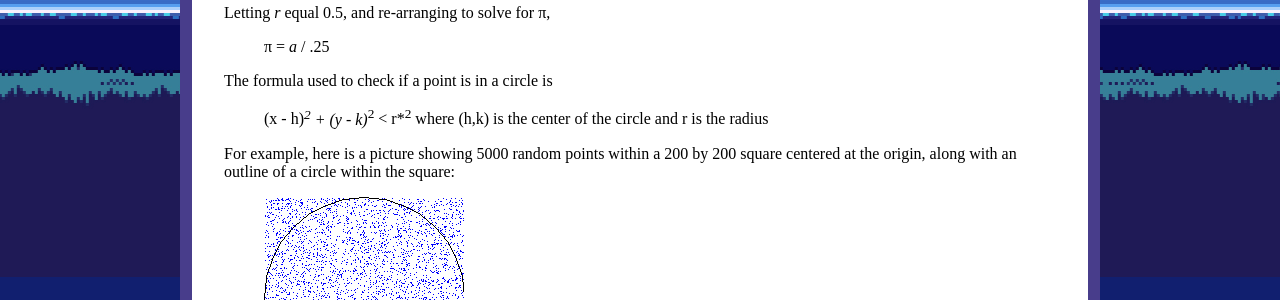
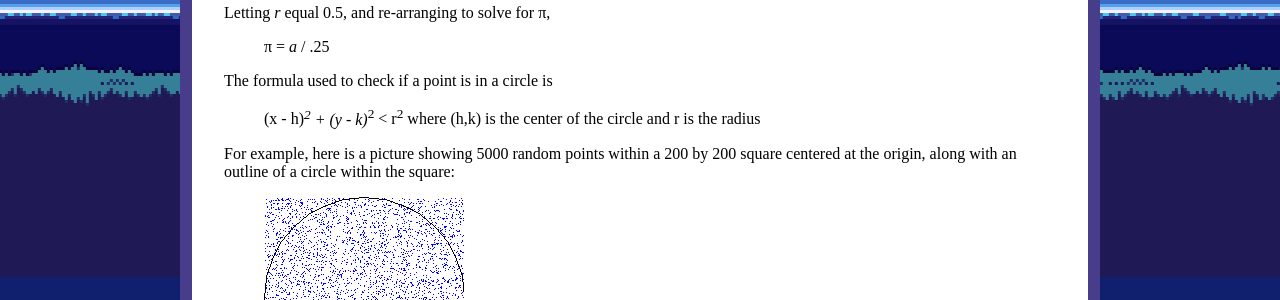
Before and after one commit to ycpcs/cs201-fall2026, a Jekyll site: the page built from labs/lab18.md, in a window 1280 px wide. Shown: the part 623-923 px from the top of the page. Built offline with Jekyll 4.4.1, drawn with Linux system fonts in a browser that asks for light colours.

Commit message:
Update lab18.md

```diff
--- a/labs/lab18.md
+++ b/labs/lab18.md
@@ -34,7 +34,7 @@ Letting *r* equal 0.5, and re-arranging to solve for π,
 
 The formula used to check if a point is in a circle is
 
-> (x - h)*<sup>2</sup> + (y - k)*<sup>2</sup> < r*<sup>2</sup>
+> (x - h)*<sup>2</sup> + (y - k)*<sup>2</sup> < r<sup>2</sup>
 where (h,k) is the center of the circle and r is the radius
 
 For example, here is a picture showing 5000 random points within a 200 by 200 square centered at the origin, along with an outline of a circle within the square:
```
